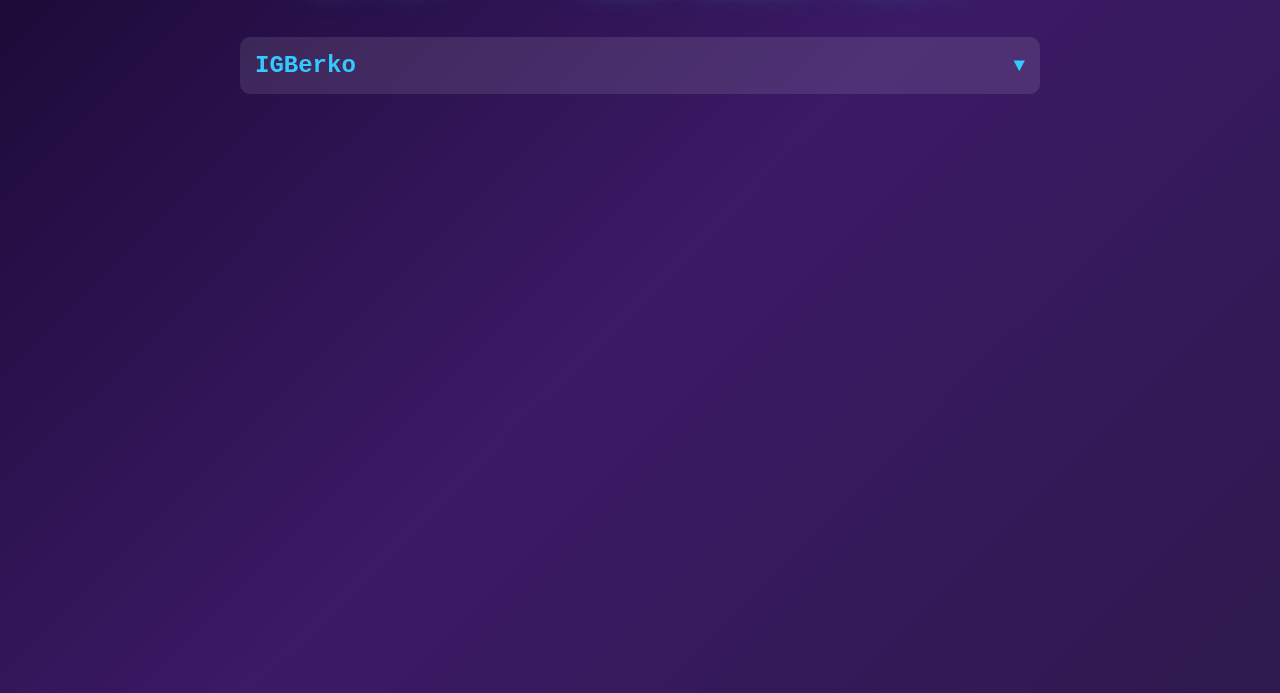
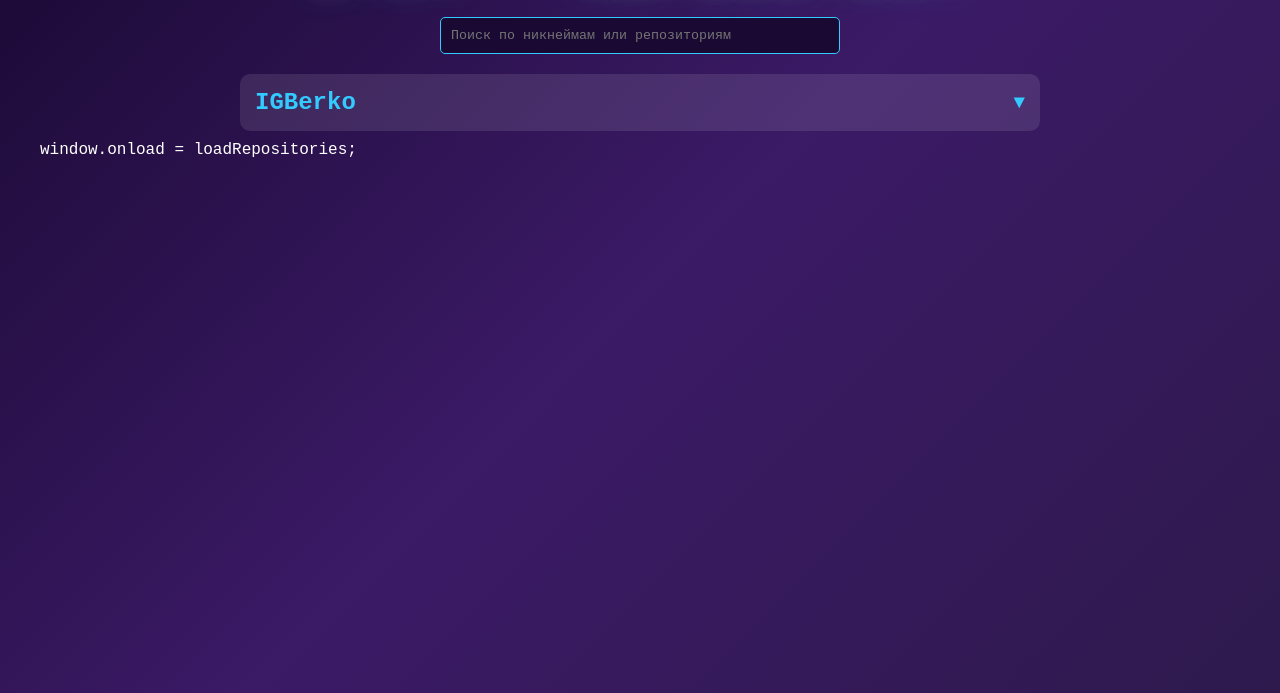
Before and after one commit to IGBerko/itrycompany, a plain HTML site: page repository.html in a window 1280 px wide. Shown: the part 107-800 px from the top of the page. Drawn offline with Linux system fonts and the light colour scheme; no server answers.

Commit message:
Update repository.html

```diff
--- a/repository.html
+++ b/repository.html
@@ -30,8 +30,25 @@
             text-align: center;
         }
 
+        .search-container {
+            margin: 20px auto;
+            max-width: 800px;
+            text-align: center;
+        }
+
+        #search-input {
+            padding: 10px;
+            width: 100%;
+            max-width: 400px;
+            background: #1a0933;
+            border: 1px solid #33caff;
+            color: white;
+            border-radius: 5px;
+            font-family: 'Roboto Mono', monospace;
+        }
+
         .repo-container {
-            margin-top: 40px;
+            margin-top: 20px;
             max-width: 800px;
             margin-left: auto;
             margin-right: auto;
@@ -98,13 +115,13 @@
             font-weight: bold;
         }
 
+        .hidden {
+            display: none;
+        }
+
         @keyframes glow {
-            from {
-                text-shadow: 0 0 10px #fff, 0 0 20px #ff5733, 0 0 30px #33caff;
-            }
-            to {
-                text-shadow: 0 0 20px #fff, 0 0 30px #ff5733, 0 0 40px #33caff;
-            }
+            from { text-shadow: 0 0 10px #fff, 0 0 20px #ff5733, 0 0 30px #33caff; }
+            to { text-shadow: 0 0 20px #fff, 0 0 30px #ff5733, 0 0 40px #33caff; }
         }
 
         @import url('https://fonts.googleapis.com/css2?family=Roboto+Mono:wght@400;700&display=swap');
@@ -112,11 +129,13 @@
 </head>
 <body>
     <h1>Itry - Repository</h1>
+    <div class="search-container">
+        <input type="text" id="search-input" placeholder="Поиск по никнеймам или репозиториям">
+    </div>
     <div class="repo-container" id="repo-container"></div>
 
     <script>
         async function loadRepositories() {
-            // Список пользователей и их репозиториев
             const users = [
                 {
                     nickname: "IGBerko",
@@ -124,22 +143,17 @@
                         { name: "ShahtJa", url: "https://api.github.com/repos/IGBerko/ShahtJa/releases" },
                         { name: "JarImporter", url: "https://api.github.com/repos/IGBerko/net.shaft.jar.JarImporter/releases" }
                     ]
-                },
+                }
                 // Добавь других пользователей команды shaft сюда
-                // Например:
-                // {
-                //     nickname: "AnotherUser",
-                //     repos: [
-                //         { name: "AnotherProject", url: "https://api.github.com/repos/AnotherUser/AnotherProject/releases" }
-                //     ]
-                // }
             ];
 
             const repoContainer = document.getElementById('repo-container');
+            repoContainer.innerHTML = '';
 
             for (const user of users) {
                 const userFolder = document.createElement('div');
                 userFolder.className = 'user-folder';
+                userFolder.dataset.nickname = user.nickname.toLowerCase();
                 userFolder.innerHTML = `<h2>${user.nickname}</h2>`;
                 const repoList = document.createElement('div');
                 repoList.className = 'repo-list';
@@ -151,6 +165,7 @@
 
                         const repoItem = document.createElement('div');
                         repoItem.className = 'repo-item';
+                        repoItem.dataset.repo = repo.name.toLowerCase();
                         repoItem.innerHTML = `<h3>${repo.name}</h3>`;
 
                         releases.forEach(release => {
@@ -178,8 +193,8 @@
                 userFolder.appendChild(repoList);
                 repoContainer.appendChild(userFolder);
 
-                // Обработчик клика для раскрытия
-                userFolder.addEventListener('click', function() {
+                userFolder.addEventListener('click', function(e) {
+                    if (e.target.tagName !== 'A') {
                         const isActive = this.classList.contains('active');
                         document.querySelectorAll('.user-folder').forEach(folder => {
                             folder.classList.remove('active');
@@ -189,11 +204,37 @@
                             this.classList.add('active');
                             this.querySelector('.repo-list').style.display = 'block';
                         }
+                    }
                 });
             }
+
+            // Поиск
+            document.getElementById('search-input').addEventListener('input', function() {
+                const query = this.value.toLowerCase();
+                document.querySelectorAll('.user-folder').forEach(folder => {
+                    const nickname = folder.dataset.nickname;
+                    const repos = folder.querySelectorAll('.repo-item');
+                    let hasMatch = nickname.includes(query);
+
+                    repos.forEach(repo => {
+                        const repoName = repo.dataset.repo;
+                        if (repoName.includes(query)) {
+                            hasMatch = true;
+                        }
+                        repo.classList.toggle('hidden', !repoName.includes(query) && !nickname.includes(query));
+                    });
+
+                    folder.classList.toggle('hidden', !hasMatch);
+                });
+            });
         }
 
         window.onload = loadRepositories;
     </script>
 </body>
 </html>
+
+        window.onload = loadRepositories;
+    </script>
+</body>
+</html>
```
Lines whose indentation alone changed are shown as unchanged.
